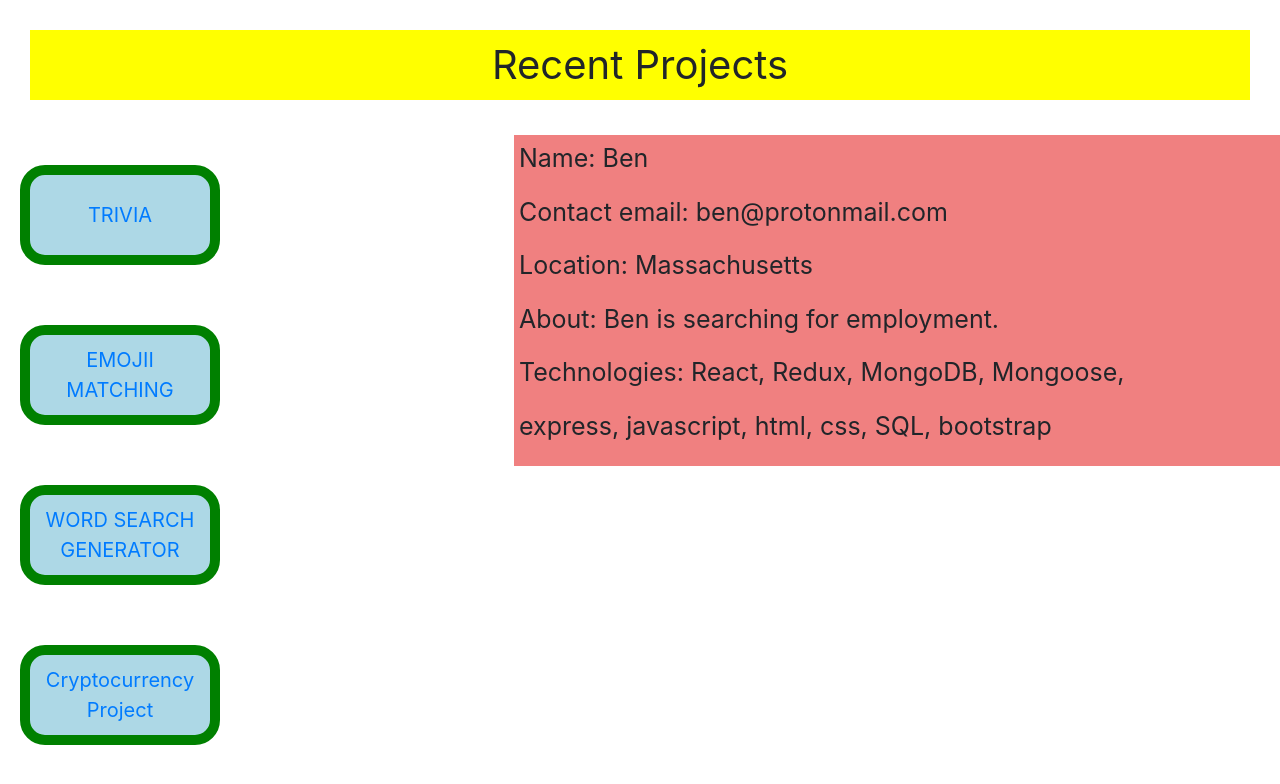
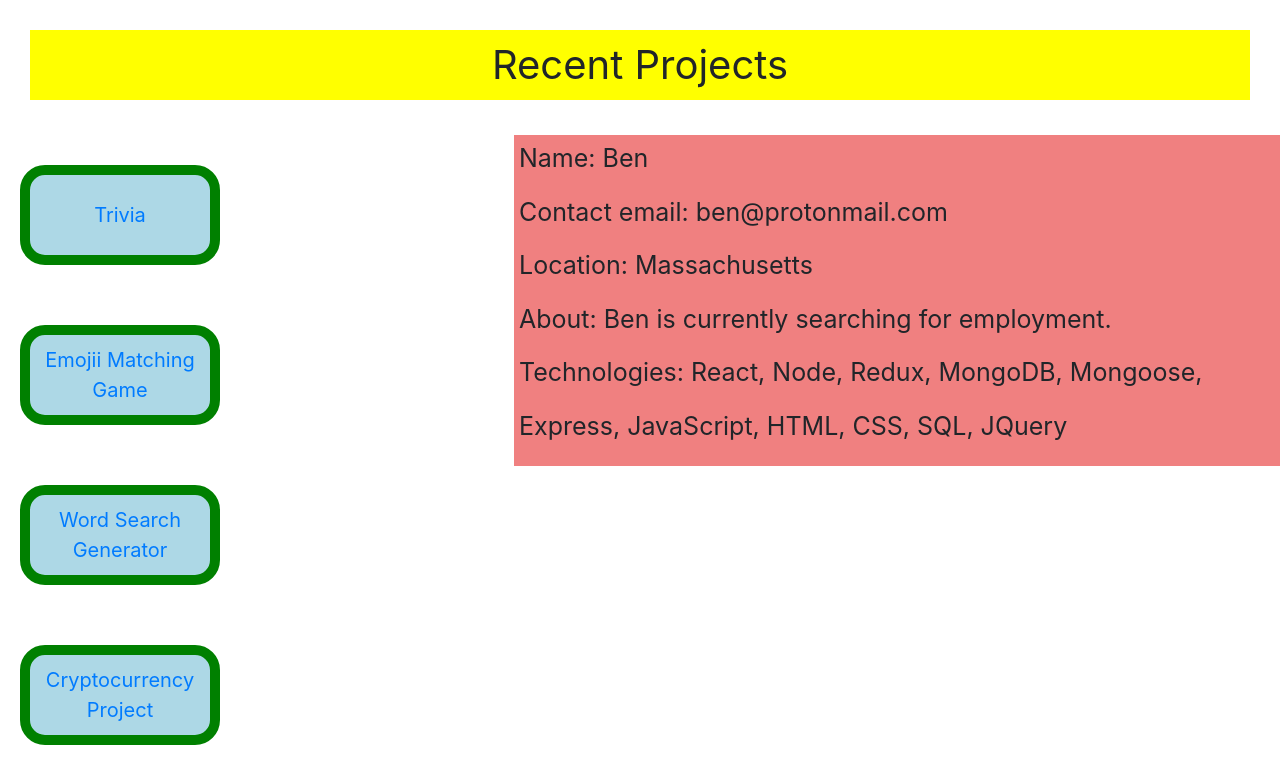
Before and after one commit to Ben8842/portfolio, a React (Create React App) app: page / in a window 1280 px wide. Shown: the top 784 px of the page. Built offline with nearby package versions, Linux system fonts and the light colour scheme.

Commit message:
more change

```diff
--- a/src/App.js
+++ b/src/App.js
@@ -9,17 +9,17 @@ function App() {
         <div class="column left">
           <div>
             <button class="fancy" variant="primary" size="lg" block>
-              <a href="https://trivia-redux.herokuapp.com/">TRIVIA</a>
+              <a href="https://trivia-redux.herokuapp.com/">Trivia</a>
             </button>
 
             <button class="fancy" variant="secondary" size="lg" block>
               <a href="https://emojii-matching.herokuapp.com/">
-                EMOJII MATCHING
+                Emojii Matching Game
               </a>
             </button>
             <button class="fancy" variant="primary" size="lg" block>
               <a href="https://wordsearch-generator.herokuapp.com/">
-                WORD SEARCH GENERATOR
+                Word Search Generator
               </a>
             </button>
             <button class="fancy" variant="secondary" size="lg" block>
@@ -34,9 +34,9 @@ function App() {
             <p>Name: Ben</p>
             <p>Contact email: ben@protonmail.com</p>
             <p>Location: Massachusetts</p>
-            <p>About: Ben is searching for employment. </p>
-            <p>Technologies: React, Redux, MongoDB, Mongoose,</p>
-            <p> express, javascript, html, css, SQL, bootstrap</p>
+            <p>About: Ben is currently searching for employment. </p>
+            <p>Technologies: React, Node, Redux, MongoDB, Mongoose,</p>
+            <p> Express, JavaScript, HTML, CSS, SQL, JQuery</p>
           </div>
         </div>
         <div></div>
```
